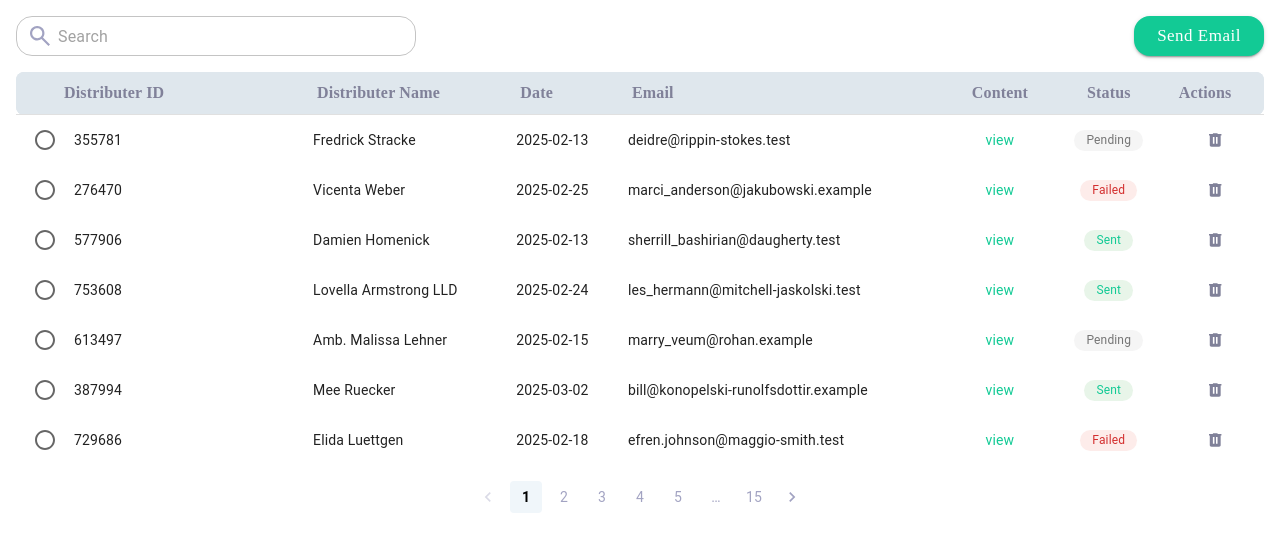
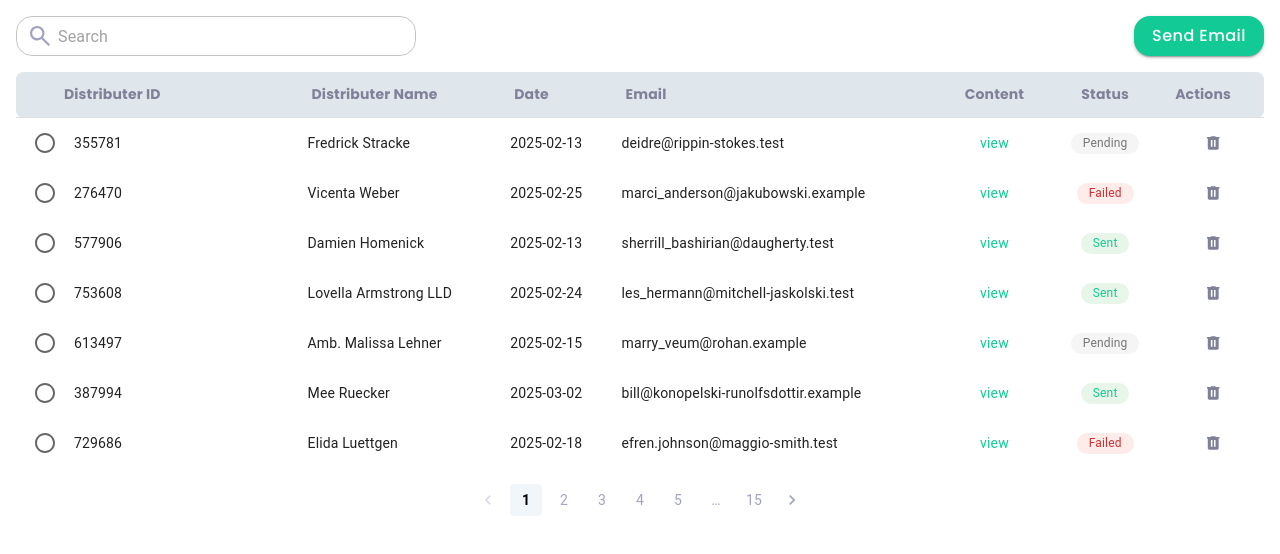
Before and after one commit to SquareShiftTech/file-upload, a React (Create React App) app: page /email_data in a window 1280 px wide. Shown: the top 554 px of the page. Built offline with nearby package versions, Linux system fonts and the light colour scheme.

Commit message:
Fix broken font

```diff
--- a/public/index.html
+++ b/public/index.html
@@ -10,6 +10,8 @@
       content="Web site created using create-react-app"
     />
     <link rel="apple-touch-icon" href="%PUBLIC_URL%/logo192.png" />
+    <link href="https://fonts.googleapis.com/css2?family=Poppins:wght@400;500;600;700&display=swap" rel="stylesheet">
+
     <!--
       manifest.json provides metadata used when your web app is installed on a
       user's mobile device or desktop. See https://developers.google.com/web/fundamentals/web-app-manifest/
@@ -26,7 +28,7 @@
     -->
     <title>React App</title>
   </head>
-  <body>
+  <body style="font-family: 'Poppins', sans-serif;">
     <noscript>You need to enable JavaScript to run this app.</noscript>
     <div id="root"></div>
     <!--
--- a/src/components/Dashboard/Dashboard.css
+++ b/src/components/Dashboard/Dashboard.css
@@ -86,8 +86,11 @@ img.edc-forecast {
 
 .distributer-title {
   font-size: 28px; /* Adjust size as needed */
-  font-weight: bold;
-  color: #210c54; /* Title color (can be changed as per your theme) */
+  font-family: Poppins;
+  font-style: normal;
+  font-weight: 700;
+  line-height: normal;
+  color: #210C54; /* Title color (can be changed as per your theme) */
   margin: 20px; /* Spacing between title and component */
 }
 
--- a/src/components/Distributer/Distributer.jsx
+++ b/src/components/Distributer/Distributer.jsx
@@ -31,20 +31,25 @@ const Distributer = () => {
           variant="contained"
           color="primary"
           sx={{
-            width: "130px",
-            height: "40px", // Match the height of the TextField
+            width: "130px", // Ensure enough width for text
+            height: "40px", // Match TextField height
             flexShrink: 0,
             backgroundColor: "#12CA95",
             color: "#FFF",
             fontFamily: "Poppins",
-            fontSize: "17px",
+            fontSize: "16px", // Reduce font size slightly if necessary
             fontWeight: 500,
             textTransform: "none",
-            borderRadius: 4, // Apply border radius to the Button
+            borderRadius: 4,
+            whiteSpace: "nowrap", // ✅ Prevent text from wrapping
+            display: "flex",
+            justifyContent: "center",
+            alignItems: "center",
           }}
         >
           Send Email
         </Button>
+
       </Box>
       <Box sx={{
         height: '60vh'
--- a/src/components/Distributer/DistributorData.jsx
+++ b/src/components/Distributer/DistributorData.jsx
@@ -29,9 +29,9 @@ const cellStyle = {
 const headerCellStyle = {
   color: "#808199",
   fontFamily: "Poppins",
-  fontSize: "16px", // Increased font size
+  fontSize: "14px", // Increased font size
   fontStyle: "normal",
-  fontWeight: 600, // Made it bolder for emphasis
+  // fontWeight: 400, // Made it bolder for emphasis
   lineHeight: "normal",
   padding: "12px", // Increased padding for better spacing
 };
```
